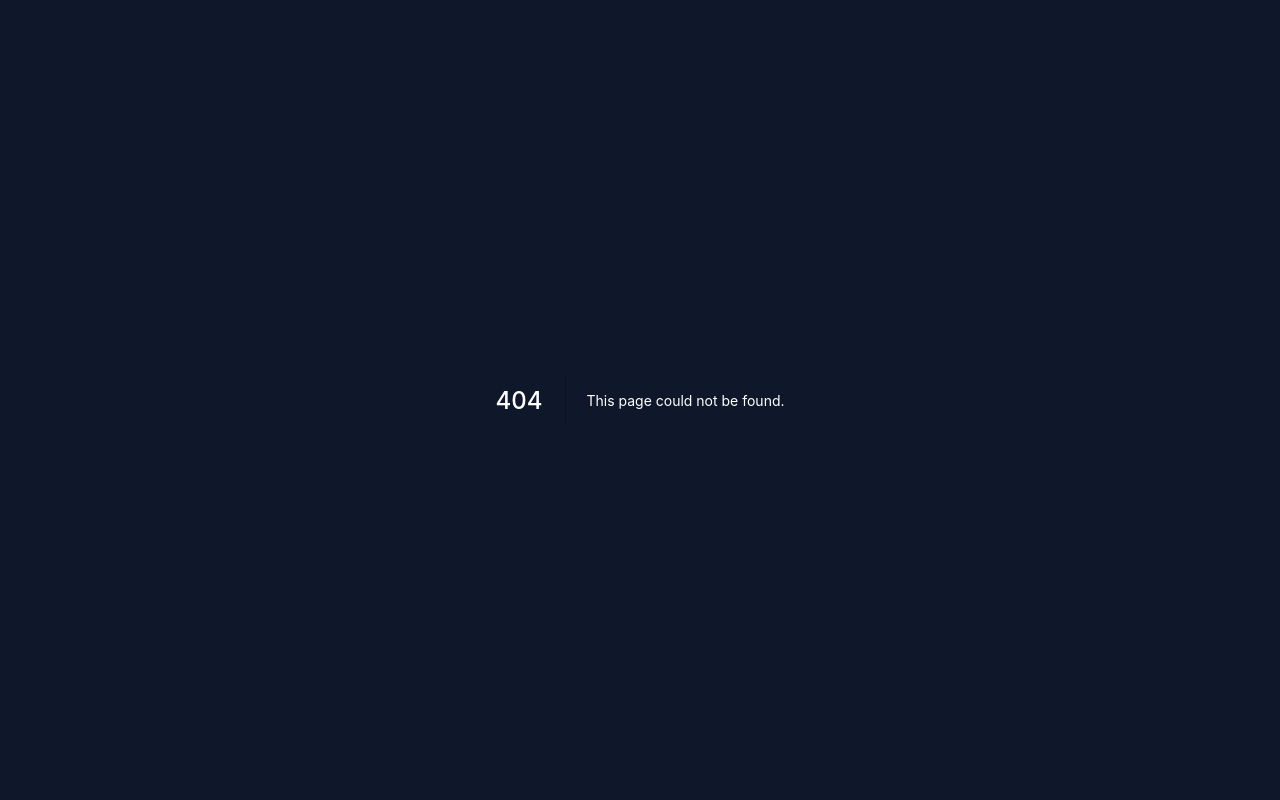
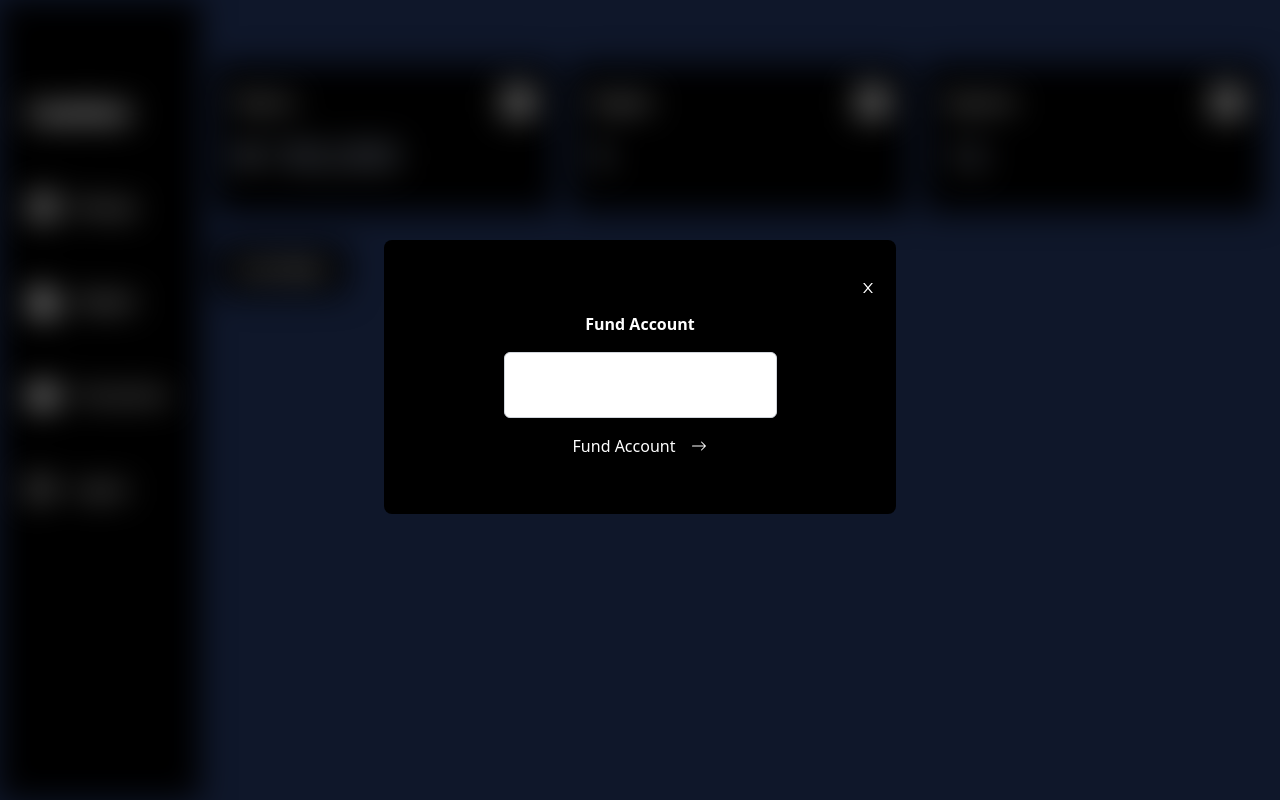
Before and after one commit to nkemjikaobi/cowvest-frontend, a Next.js app: page /dashboard in a window 1280 px wide. Before the commit this address had no page. Built offline with nearby package versions, Linux system fonts and the light colour scheme.

Commit message:
Dashboard, Fund wallet

```diff
--- /dev/null
+++ b/Constants.ts
@@ -0,0 +1,3 @@
+export const CURRENCIES = {
+	NAIRA: '₦',
+};
--- /dev/null
+++ b/components/DetailCard.tsx
@@ -0,0 +1,22 @@
+import { CURRENCIES } from 'Constants';
+import formatNumberWithCommas from 'helpers/formatNumberWithCommas';
+import React from 'react';
+import { MdOutlineAccountBalanceWallet } from 'react-icons/md';
+
+const DetailCard = ({ name, count, isCurrency }: any) => {
+	return (
+		<div className='bg-black drop-shadow-md rounded-lg p-5'>
+			<div className='flex justify-between items-center'>
+				<p>{name}</p>
+				<MdOutlineAccountBalanceWallet className='text-4xl' />
+			</div>
+
+			<p className='text-4xl text-gray-500 my-4'>
+				{isCurrency && CURRENCIES.NAIRA}{' '}
+				{count ? formatNumberWithCommas(count) : 0}
+			</p>
+		</div>
+	);
+};
+
+export default DetailCard;
--- /dev/null
+++ b/components/SideBar.tsx
@@ -0,0 +1,57 @@
+import Link from 'next/link';
+import React from 'react'
+import { RiDashboardLine } from "react-icons/ri";
+import { FaUsers } from 'react-icons/fa';
+import { ImUsers } from 'react-icons/im';
+import { MdLogout } from 'react-icons/md';
+import { useRouter } from 'next/router';
+
+const SideBar = () => {
+    const router = useRouter();
+  return (
+		<div className='px-7 py-24'>
+			<Link href='/dashboard'>
+				<a href='#' className='text-2xl font-bold'>
+					CowVest
+				</a>
+			</Link>
+			<Link href='#'>
+				<a
+					href='#'
+					className={`flex items-center mt-16 hover:text-[#498feb] cursor-pointer ${
+						router.pathname === '/admin' && 'text-[#498feb]'
+					}`}
+				>
+					<RiDashboardLine className='text-3xl mr-4' /> Manage
+				</a>
+			</Link>
+			<Link href='#'>
+				<a
+					href='#'
+					className={`flex items-center mt-16 hover:text-[#498feb] cursor-pointer ${
+						router.pathname === '/admin/contestants' && 'text-[#498feb]'
+					}`}
+				>
+					<ImUsers className='text-3xl mr-4' /> Budgets
+				</a>
+			</Link>
+			<Link href='#'>
+				<a
+					href='#'
+					className={`flex items-center mt-16 hover:text-[#498feb] cursor-pointer ${
+						router.pathname === '/admin/users' && 'text-[#498feb]'
+					}`}
+				>
+					<FaUsers className='text-3xl mr-4' /> Transactions
+				</a>
+			</Link>
+			<button
+				className='flex items-center mt-16 hover:text-[#498feb] cursor-pointer'
+			>
+				<MdLogout className='text-3xl mr-4' /> Logout
+			</button>
+		</div>
+	);
+}
+
+export default SideBar
--- /dev/null
+++ b/components/modals/FundWallet.tsx
@@ -0,0 +1,32 @@
+import React, { useState } from 'react';
+import { AiOutlineClose } from 'react-icons/ai';
+import { BsArrowRight } from 'react-icons/bs';
+
+const FundWallet = ({ setFundWallet }: any) => {
+	const [amount, setAmount] = useState<any>();
+	return (
+		<div className='text-white relative bg-black rounded-lg p-10'>
+			<div className='absolute right-5 top-10 cursor-pointer'>
+				<AiOutlineClose onClick={() => setFundWallet(false)} />
+			</div>
+			<div className='flex flex-col justify-center items-center'>
+				<h4 className='mb-4 text-base tablet:text-xl font-bold mt-8'>
+					Fund Account
+				</h4>
+				<div>
+					<input
+						type='number'
+						className='p-5 text-black border border-gray-300 rounded-md  mb-4 focus:outline-none'
+						onChange={e => setAmount(e.target.value)}
+						value={amount}
+					/>
+				</div>
+				<button className='flex items-center mb-4 hover:text-blue-900'>
+					Fund Account <BsArrowRight className='ml-4' />
+				</button>
+			</div>
+		</div>
+	);
+};
+
+export default FundWallet;
--- /dev/null
+++ b/helpers/formatNumberWithCommas.tsx
@@ -0,0 +1,5 @@
+const formatNumberWithCommas = (text: number | string) => {
+	return text.toString().replace(/\B(?=(\d{3})+(?!\d))/g, ',');
+};
+
+export default formatNumberWithCommas;
--- /dev/null
+++ b/pages/dashboard.tsx
@@ -0,0 +1,45 @@
+import BasePageLayout from 'components/BasePageLayout';
+import DetailCard from 'components/DetailCard';
+import FundWallet from 'components/modals/FundWallet';
+import SideBar from 'components/SideBar';
+import React, { useState } from 'react';
+
+const DashboardPage = () => {
+	const [fundWallet, setFundWallet] = useState<boolean>(true);
+	return (
+		<BasePageLayout title='Dashboard'>
+			<div className={`grid grid-cols-6 gap-4 ${fundWallet && 'blur-lg'}`}>
+				<div className='bg-black text-white h-[100vh]'>
+					<SideBar />
+				</div>
+				<div className='col-span-5'>
+					<div className=' grid grid-cols-3 gap-4 mt-16 mr-4'>
+						<DetailCard
+							name='Balance'
+							icon='ImUsers'
+							count={100000}
+							isCurrency={true}
+						/>
+						<DetailCard name='Budgets' icon='FaUsers' count={5} />
+						<DetailCard name='Expenses' icon='FaUsers' count={12} />
+					</div>
+					<div className='mt-8'>
+						<button
+							className='border bg-black border-black px-5 py-3 rounded-lg hover:bg-blue-900'
+							onClick={() => setFundWallet(true)}
+						>
+							Fund Wallet
+						</button>
+					</div>
+				</div>
+			</div>
+			{fundWallet && (
+				<div className='fixed left-[30%] top-[30%] w-[40%]'>
+					<FundWallet setFundWallet={setFundWallet} />
+				</div>
+			)}
+		</BasePageLayout>
+	);
+};
+
+export default DashboardPage;
```
